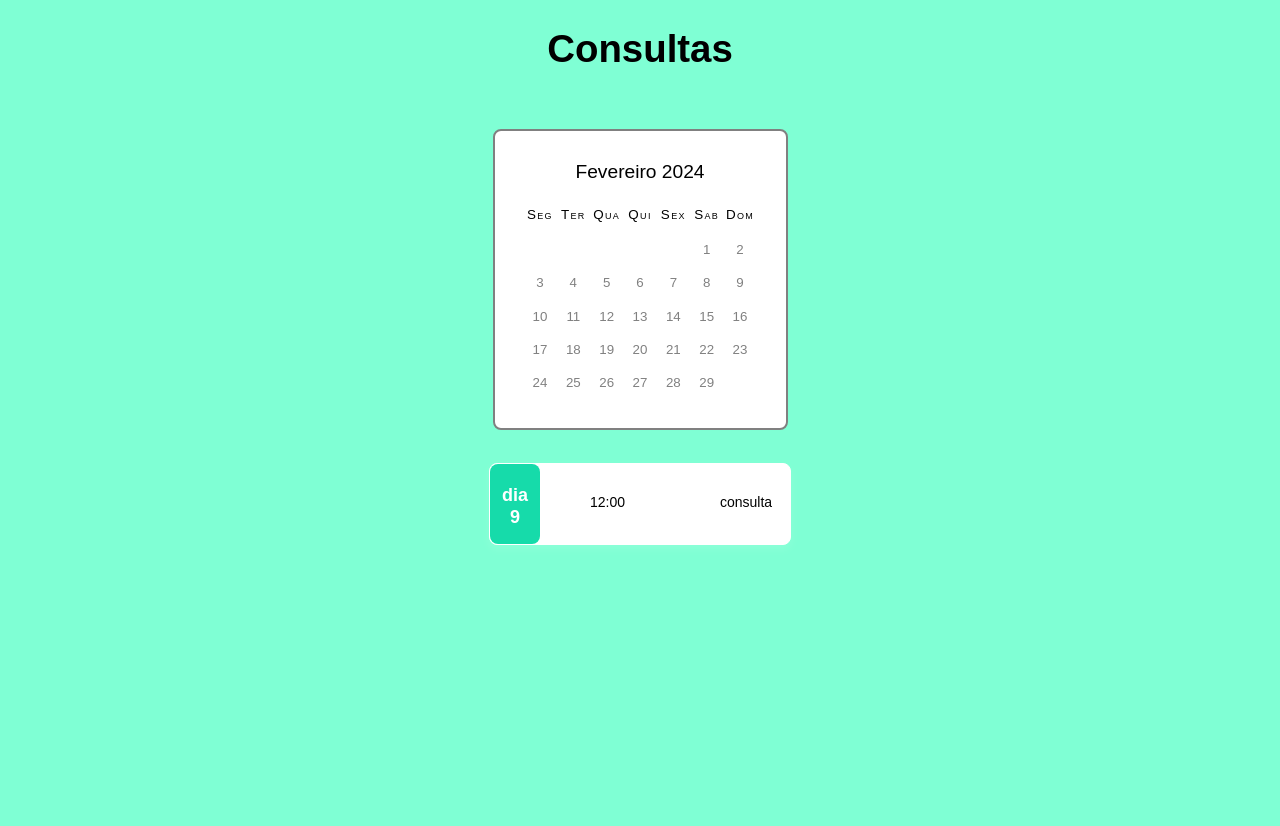
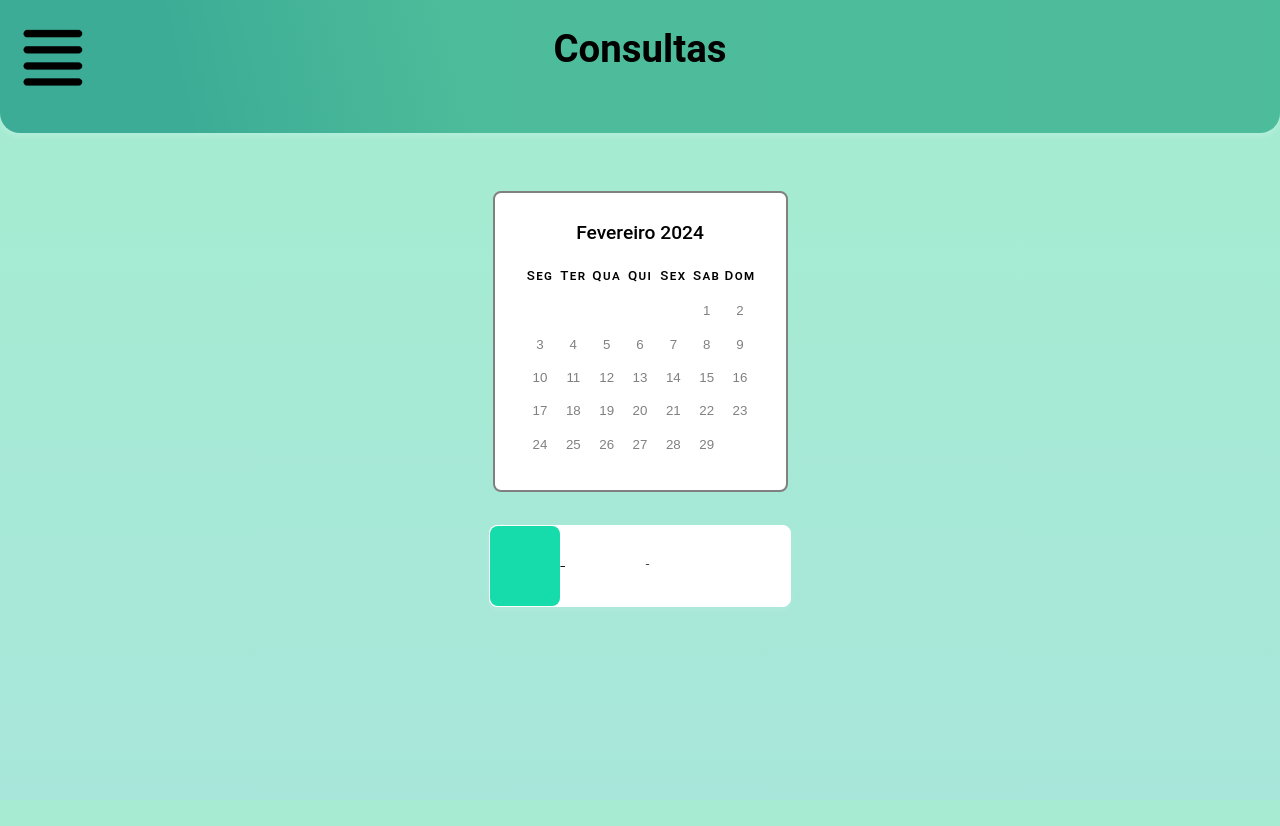
Before and after one commit to Allyson1998/trabalho, a Django app: page /consulta/ in a window 1280 px wide. After the commit the page ends 607 px from the top, so only its background shows below. Run offline with Django 4.2, Linux system fonts and the light colour scheme.

Commit message:
Add files via upload

```diff
--- a/eb_app/static/css/consulta.css
+++ b/eb_app/static/css/consulta.css
@@ -1,23 +1,47 @@
 * body {
-  background: linear-gradient(180deg, rgba(150, 255, 175, 0.4) 18.88%, rgba(102, 209, 168, 0.04) 85.99%,     rgba(98, 205, 168, 0.00) 103.65%), #3CAC96;
+  background: linear-gradient(180deg, rgba(146, 252, 170, 0.20) 23.77%, rgba(60, 172, 150, 0.02) 100%), #AAE7DC;
+  background-attachment: fixed;
   margin: 0;
-  background-attachment: fixed;
-  font-family: sans-serif;
-  text-align: center;
-   min-height: 100vh;
+  padding: 0;
 
 }
+
+header {
+  width: 100%;
+  height: 133px;
+  flex-shrink: 0;
+  border-radius: 0px 0px 20px 20px;
+  background: linear-gradient(257deg, rgba(146, 252, 170, 0.20) 63.32%, rgba(102, 209, 168, 0.00) 85.79%), #3CAC96;
+  box-shadow: 0px 4px 4px 0px rgba(255, 255, 255, 0.15);
+}
+
+.header_btn_div {
+  position: relative;
+  left: 0px;
+  top: 5px;
+}
+
+.header_btn_div img {
+  position: absolute;
+  width: 65px;
+  height: 10x;
+  left: 20px;
+  top: 20px;
+}
+
+.header_title_div {
+  position: absolute;
+  text-align: center;
+  left: 0;
+  right: 0;
+}
+
 html {
   font-family: "Roboto", "Helvetica", "Arial", sans-serif;
   font-size: 120%;
   line-height: 1.2;
   font-weight: 300;
   color: black;
-}
-
-body {
-  min-height: 100vh;
-  background: aquamarine;
 }
 
 main {
@@ -28,7 +52,6 @@
   border: 2px solid gray;
   border-radius: 8px;
 }
-
 
 .month-indicator {
   color:black;
@@ -57,11 +80,9 @@
   text-align: center;
 }
 
-
 .date-grid {
   margin-top: 0.5em;
 }
-
 
 .date-grid button:first-child {
   grid-column: 6;
@@ -112,7 +133,7 @@
   justify-content: center;
 }
 .day {
-  width: 50px;
+  width: 70px;
   height: 100%;
   display: flex;
   font-size: 18px;
@@ -142,7 +163,6 @@
   margin-left:50px;
 }
 
-
 .info {
   display:flex;
   width: 50px;
--- a/eb_app/templates/consulta.html
+++ b/eb_app/templates/consulta.html
@@ -6,15 +6,21 @@
     <meta charset="UTF-8">
     <meta name="viewport" content="width=device-width, initial-scale=1.0">
     <title>consultas</title>
+
+    {% load static %}
+    <link rel="stylesheet" type="text/css" href="{% static '/css/consulta.css' %}"/>
 </head>
 <body>
 
-    {% load static %}
-  <link rel="stylesheet" type="text/css" href="{% static '/css/consulta.css' %}"/>
+  <header>
+    <div class="header_btn_div">
+      <img src="{% static 'imgs/icone_header.png' %}">
+    </div>
+    <div class="header_title_div">
+      <h1>Consultas</h1>
+    </div>
+</header>
 
-  <div>
-    <h1>Consultas</h1>
-</div>
 <main>
     <div class="calendar">
       <div class="month-indicator">
@@ -29,7 +35,7 @@
         <div>Sab</div>
         <div>Dom</div>
       </div>
-      <div class="date-grid">
+      <form id="calendario-consultas" class="date-grid">
         <button>
           <time datetime="2024-02-01">1</time>
         </button>
@@ -122,13 +128,12 @@
   </main><br>
   <div class = "alinhamento">
   <div  class="agendamento">
-    <div class="day"><p>dia<br>9</p></div>
-    <div class= "hours">12:00</div>
-    <div class= "info">consulta</div>
+    <div class="day"> <script type="text/javascript"> document.write(diaAgendamento) </script></div>
+    <div class= "hora">-</div>
+    <div class= "info">-</div>
     </div>
   </div>
-
-
+  <script src="{% static '/js/calendario.js' %}"></script>
 </body>
 
 </html>
```
Also changed, not shown: eb_app/static/css/medicamentos.css (+26 -26 lines), eb_app/static/css/menu.css (+6 -6 lines), eb_app/templates/medicamentos.html (+5 -2 lines).
